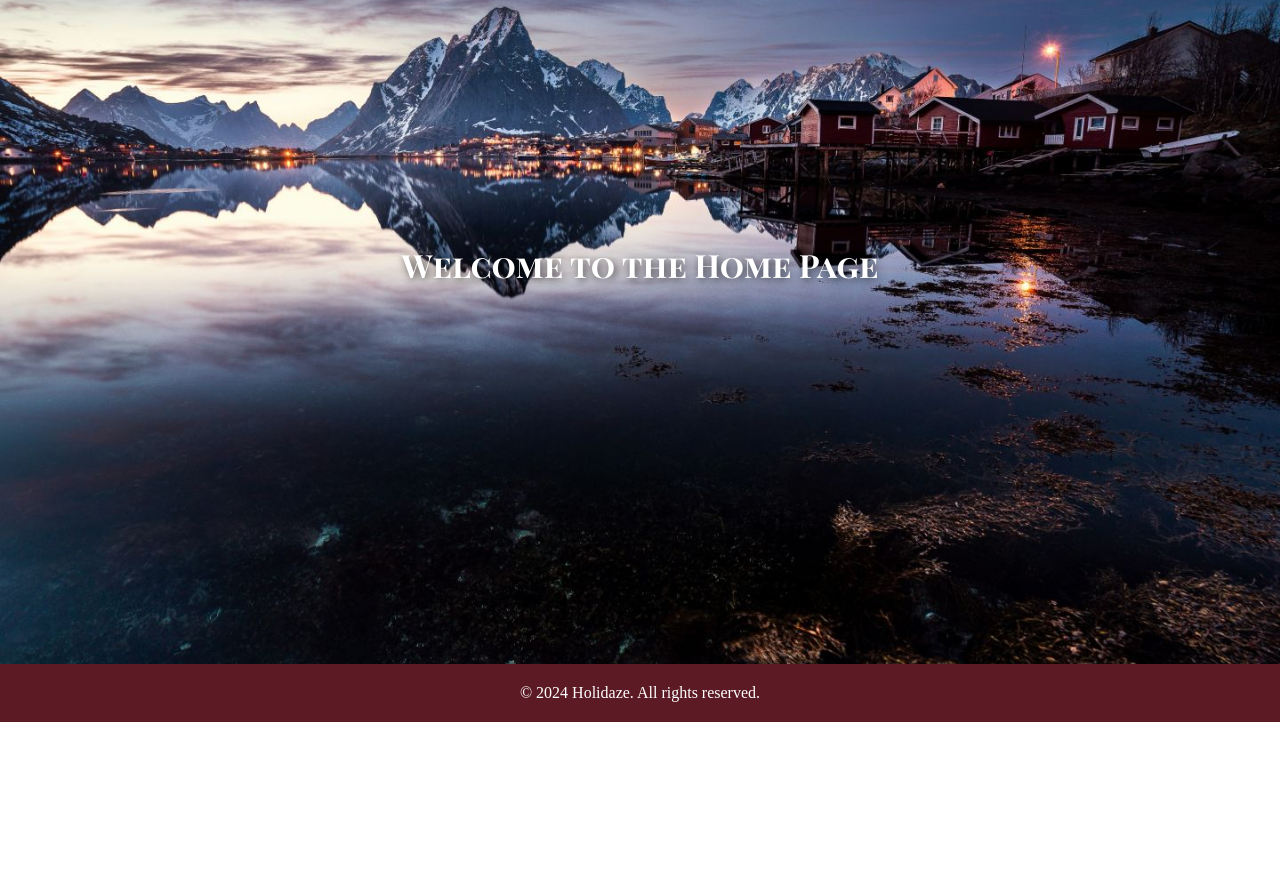
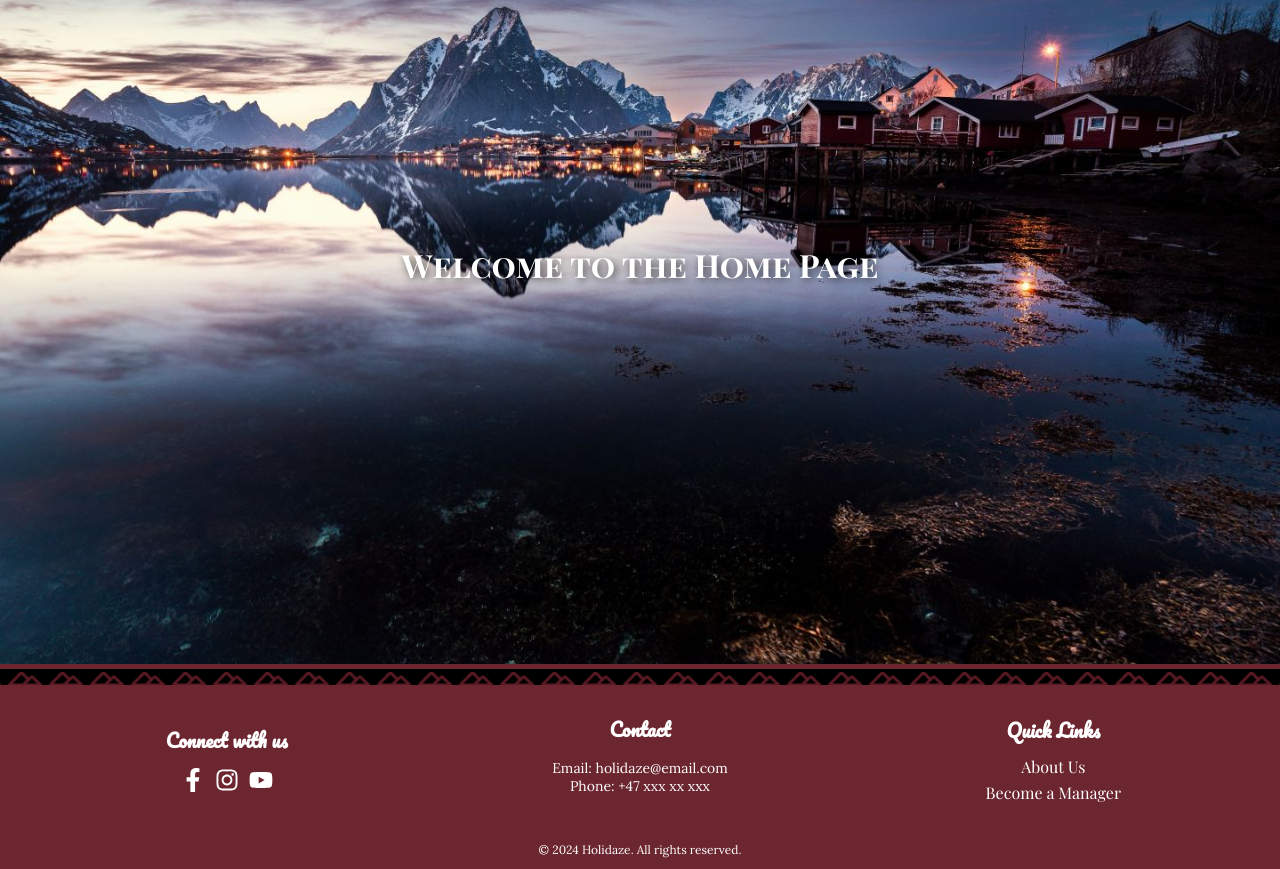
Before and after one commit to Murots/project-exam-2-holidaze, a React (Create React App) app: page / in a window 1280 px wide. Shown: the part 136-1005 px from the top of the page. Before the commit the page ends 858 px from the top, so only its background shows below. Built offline with nearby package versions, Linux system fonts and the light colour scheme; a web font is replaced by a local one.

Commit message:
I first need to add a link to a new page where you can sign up as an manager. Decided for now to put that link in the footer. It then became natural to work a bit on the footer. Needs a bit more work

```diff
--- a/src/components/footer/Footer.jsx
+++ b/src/components/footer/Footer.jsx
@@ -1,17 +1,42 @@
 import React from "react";
+import { FaFacebookF, FaInstagram, FaYoutube } from "react-icons/fa";
 import * as S from "./Footer.styles";
 
-/**
- * Footer component that displays copyright information with the current year.
- *
- * @component
- * @example
- * return (
- *   <Footer />
- * )
- */
 function Footer() {
-  return <S.Container>© {new Date().getFullYear()} Holidaze. All rights reserved.</S.Container>;
+  const currentYear = new Date().getFullYear();
+
+  return (
+    <S.Container>
+      <S.Section>
+        <S.Title>Connect with us</S.Title>
+        <S.Icons>
+          <S.IconLink href="https://facebook.com" target="_blank" aria-label="Facebook">
+            <FaFacebookF />
+          </S.IconLink>
+          <S.IconLink href="https://instagram.com" target="_blank" aria-label="Instagram">
+            <FaInstagram />
+          </S.IconLink>
+          <S.IconLink href="https://youtube.com" target="_blank" aria-label="YouTube">
+            <FaYoutube />
+          </S.IconLink>
+        </S.Icons>
+      </S.Section>
+      <S.Section>
+        <S.Title>Contact</S.Title>
+        <S.ContactInfo>
+          Email: holidaze@email.com
+          <br />
+          Phone: +47 xxx xx xxx
+        </S.ContactInfo>
+      </S.Section>
+      <S.Section>
+        <S.Title>Quick Links</S.Title>
+        <S.Link href="#">About Us</S.Link>
+        <S.Link href="#">Become a Manager</S.Link>
+      </S.Section>
+      <S.CopyRight>© {currentYear} Holidaze. All rights reserved.</S.CopyRight>
+    </S.Container>
+  );
 }
 
 export default Footer;
--- a/src/components/footer/Footer.styles.js
+++ b/src/components/footer/Footer.styles.js
@@ -1,8 +1,78 @@
 import styled from "styled-components";
 
 export const Container = styled.footer`
+  background-color: #6c2630;
   padding: 20px;
   text-align: center;
-  background-color: #5b1a24;
+  position: relative;
   color: white;
+  display: flex;
+  justify-content: space-around;
+  align-items: center;
+  flex-wrap: wrap;
+  margin: 0 auto;
+  padding-bottom: 50px;
+
+  &::before {
+    content: "";
+    position: absolute;
+    top: 0;
+    left: 0;
+    right: 0;
+    height: 16px;
+    background-image: url("/images/mountains-icon_red.png");
+    background-repeat: repeat-x;
+    background-position: center;
+    margin-top: 5px;
+    background-color: black;
+    border-top: 3px solid black;
+  }
 `;
+
+export const Section = styled.div`
+  margin: 10px;
+  flex: 1;
+`;
+
+export const Title = styled.h3`
+  margin-bottom: 10px;
+`;
+
+export const Icons = styled.div`
+  display: flex;
+  justify-content: center;
+  gap: 10px;
+`;
+
+export const IconLink = styled.a`
+  color: white;
+  font-size: 24px;
+  transition: color 0.3s;
+
+  &:hover {
+    color: #a8a8a8;
+  }
+`;
+
+export const ContactInfo = styled.p`
+  font-size: 14px;
+`;
+
+export const Link = styled.a`
+  display: block;
+  color: white;
+  text-decoration: none;
+  margin: 5px 0;
+
+  &:hover {
+    text-decoration: underline;
+  }
+`;
+
+export const CopyRight = styled.p`
+  position: absolute;
+  bottom: 0px;
+  width: 100%;
+  text-align: center;
+  font-size: 12px;
+`;
```
Also changed, not shown: public/images/mountains-icon_red.png (added), public/images/mountains-icon_white.png (added).
